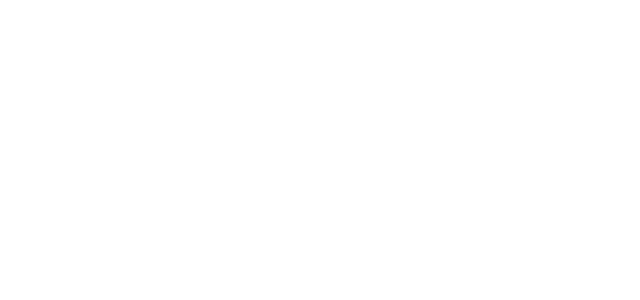
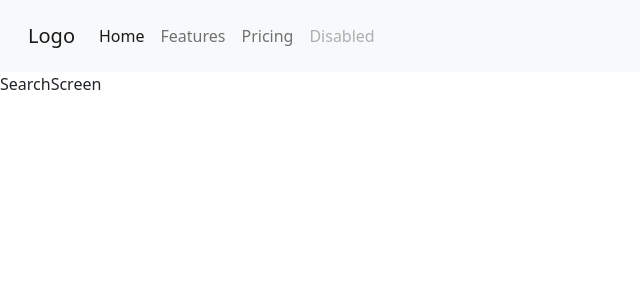
Before and after one commit to iDannyGR/React-course, a React (Create React App) app in the folder 08-router/: page /search in a window 1280 px wide. Shown: the top 300 px of the page, without its empty margins (0-640 px from the left). Built offline with nearby package versions, Linux system fonts and the light colour scheme.

Commit message:
home adding routers and navbar 16/11/22

```diff
--- /dev/null
+++ b/08-router/src/components/Navbar.jsx
@@ -0,0 +1,48 @@
+import React from 'react'
+
+const Navbar = () => {
+  return (
+    <nav className="navbar navbar-expand-lg text-bg-light p-3">
+  <div className="container-fluid">
+    <a className="navbar-brand" href="#">
+      Logo
+    </a>
+    <button
+      className="navbar-toggler"
+      type="button"
+      data-bs-toggle="collapse"
+      data-bs-target="#navbarNav"
+      aria-controls="navbarNav"
+      aria-expanded="false"
+      aria-label="Toggle navigation"
+    >
+      <span className="navbar-toggler-icon" />
+    </button>
+    <div className="collapse navbar-collapse" id="navbarNav">
+      <ul className="navbar-nav">
+        <li className="nav-item">
+          <a className="nav-link active" aria-current="page" href="#">
+            Home
+          </a>
+        </li>
+        <li className="nav-item">
+          <a className="nav-link" href="#">
+            Features
+          </a>
+        </li>
+        <li className="nav-item">
+          <a className="nav-link" href="#">
+            Pricing
+          </a>
+        </li>
+        <li className="nav-item">
+          <a className="nav-link disabled">Disabled</a>
+        </li>
+      </ul>
+    </div>
+  </div>
+</nav>
+  )
+}
+
+export default Navbar
--- /dev/null
+++ b/08-router/src/pages/SearchScreen.jsx
@@ -0,0 +1,9 @@
+import React from 'react'
+
+const SearchScreen = () => {
+  return (
+    <div>SearchScreen</div>
+  )
+}
+
+export default SearchScreen
--- a/08-router/src/routes/AppRouter.jsx
+++ b/08-router/src/routes/AppRouter.jsx
@@ -0,0 +1,18 @@
+import React from 'react';
+import {Switch, Route, Redirect} from 'react-router-dom';
+import Navbar from '../components/Navbar';
+import SearchScreen from '../pages/SearchScreen';
+
+const AppRouter = () => {
+  return (
+    <>
+        <Navbar />
+        <Switch>
+            <Route exact path='/search' component={ SearchScreen } />
+            {/* <Redirect to='/search' /> */}
+        </Switch>
+    </>
+  )
+}
+
+export default AppRouter
--- a/08-router/src/routes/loginRouter.jsx
+++ b/08-router/src/routes/loginRouter.jsx
@@ -1,10 +1,12 @@
 import React from 'react';
 import { BrowserRouter as Router, Switch , Route } from 'react-router-dom';
 import LoginScreen from '../pages/LoginScreen';
+import AppRouter from './AppRouter';
 
 const loginRouter = () => {
   return (
       <Router>
+        <AppRouter />
           <Switch>
             <Route exact path="/login" component={ LoginScreen } />
           </Switch>
```
